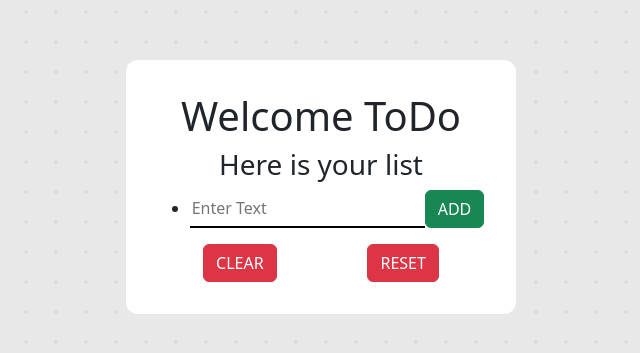
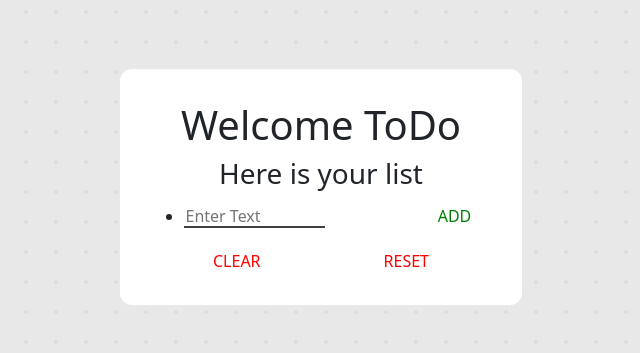
Before and after one commit to zwcory/SimpleToDo, a React (Vite) app in the folder web-app/vite-project/: page / in a window 1280 px wide. Shown: the part 213-566 px from the top of the page, without its empty margins (319-959 px from the left). Built offline with nearby package versions, Linux system fonts and the light colour scheme.

Commit message:
styled buttons

```diff
--- a/web-app/vite-project/src/App.css
+++ b/web-app/vite-project/src/App.css
@@ -43,7 +43,8 @@
 }
 .item{
   text-align: left; !important;
-  padding-bottom: 10px;
+  padding-bottom: 5px;
+  padding-top: 5px;
 }
 .item:hover{
   cursor: pointer;
@@ -54,7 +55,6 @@
 .container {
   min-width: 100vw;
   min-height: 100vh;
-  /* Add your background pattern here */
   background-color: rgb(232, 232, 232);
   background-image: radial-gradient(rgba(12, 12, 12, 0.05) 2px, transparent 0);
   background-size: 30px 30px;
@@ -69,11 +69,10 @@
 
 .customInput {
   height:100%;
-  width: 100%;
-  /*font-size: 16px;*/
+  width: 60%;
   background-color: transparent;
   border: none;
-  border-bottom: 2px solid #000000;
+  box-shadow: inset 0 -2px 0 0 rgba(0, 0, 0, 0.75);
   outline: none;
   transition: border-color 0.3s ease;
   color: #000000;
@@ -110,31 +109,32 @@
   background-color:red;
 }
 
-/*.myBtn{*/
-/*  border-radius: 0.75em;*/
-/*  border-width:2px;*/
-/*  margin:0px;*/
-/*  padding: .375rem;*/
-/*}*/
-/*.myBtnImage {*/
-/*  min-height: 1.5rem;*/
-/*  min-width: 1.5rem;*/
-/*  max-height: 1.5rem;*/
-/*  max-width: 1.5rem;*/
-/*}*/
+.myBtn{
+  border-radius: 8px;
+  padding-block: inherit;
 
-/*.myBtn {*/
-/*  width: 40px;*/
-/*  height: 40px;*/
-/*  padding: 5px;*/
-/*  border: none;*/
-/*  border-radius: 8px;*/
-/*  display: flex;*/
-/*  align-items: center;*/
-/*  justify-content: center;*/
-/*}*/
+}
 
-/*.myBtnImage {*/
-/*  width: 16px; !* Smaller SVG size *!*/
-/*  height: 16px;*/
-/*}*/
+.redBtn{
+  border-width: 0px;
+  background-color: #fff;
+  color: red;
+}
+
+.greenBtn {
+  border-width: 0px;
+  background-color: #fff;
+  color: green;
+}
+
+#add{
+  margin-left: 2px;
+}
+
+.greenBtn:hover{
+  box-shadow: 0px 0px 3px 1px rgba(0, 128, 0, 0.8);
+}
+
+.redBtn:hover{
+  box-shadow: 0px 0px 3px 1px rgba(255, 0, 0, 0.8);
+}
--- a/web-app/vite-project/src/ToDo.jsx
+++ b/web-app/vite-project/src/ToDo.jsx
@@ -108,7 +108,7 @@ function ToDo() {
                             >{item}</li>
                         ))}
 
-                        <li>
+                        <li className={`item align-content-lg-start`}>
 
                             <div className="d-flex justify-content-around">
                                 <div className="inputContainer">
@@ -118,50 +118,27 @@ function ToDo() {
                                            placeholder={'Enter Text'}
                                            value={inputText}
                                            onChange={handleChange}/>
-                                    {/*<label className="inputLabel">Your Name</label>*/}
                                 </div>
-                                {/*<input*/}
-                                {/*    type="text"*/}
-                                {/*    value={inputText}*/}
-                                {/*    onChange={handleChange}*/}
-                                {/*    className="form-control"*/}
-                                {/*    placeholder="Enter text"*/}
-                                {/*/>*/}
                                 <button
-                                    type="submit" className="btn btn-success">
-                                    {/*type="submit" className="myBtn greenBtn">*/}
-                                    {/*<img*/}
-                                    {/*    src={'/plus-svgrepo-com.svg'}*/}
-                                    {/*    className={'myBtnImage'}*/}
-                                    {/*    alt={'Add Item'}/>*/}
+                                    type="submit"
+                                    className={'myBtn greenBtn'}
+                                >
                                     ADD
                                 </button>
                             </div>
                         </li>
                     </ul>
                     <div className={'d-flex justify-content-around'}>
-                        <button className='btn btn-danger'
+                        <button
+                            className={'myBtn redBtn'}
                                 onClick={clearCrossedOutItems}
                         >
                             CLEAR
-                        {/*<button className={'myBtn redBtn'}*/}
-                        {/*        onClick={clearCrossedOutItems}*/}
-                        {/*>*/}
-                            {/*<img*/}
-                            {/*    src={'/broom-svgrepo-com.svg'}*/}
-                            {/*    className={'myBtnImage'}*/}
-                            {/*    alt={'Clear Crossed Items'}/>*/}
                         </button>
                         <button
-                            className={'btn btn-danger'}
+                            className={'myBtn redBtn'}
                             onClick={resetItems}>
                             RESET
-                            {/*className={'myBtn redBtn'}*/}
-                            {/*onClick={resetItems}>*/}
-                        {/*> <img*/}
-                        {/*    src={'/bin-svgrepo-com.svg'}*/}
-                        {/*    className={'myBtnImage'}*/}
-                        {/*    alt={'Clear Crossed Items'}/>*/}
                         </button>
                     </div>
                 </form>
```
